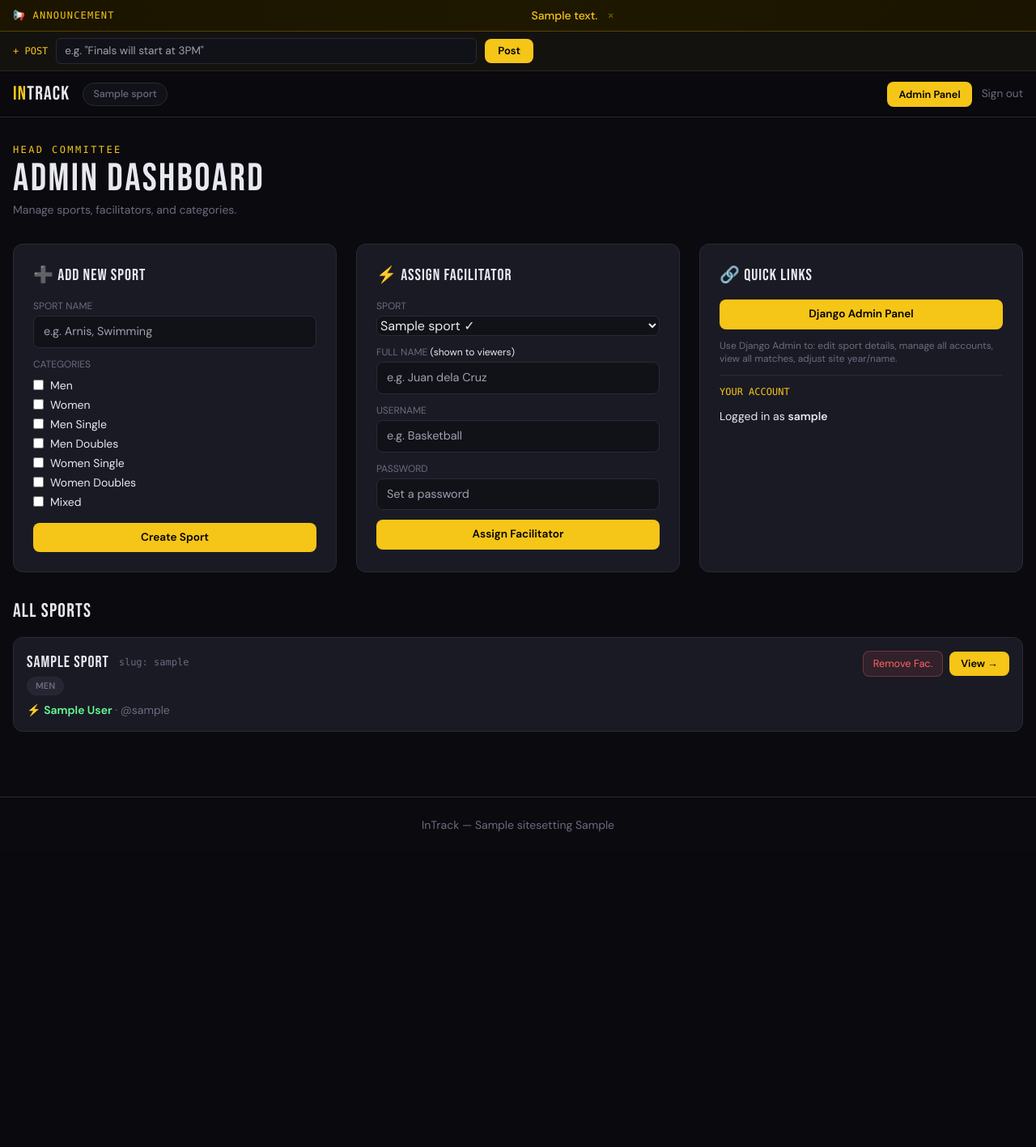
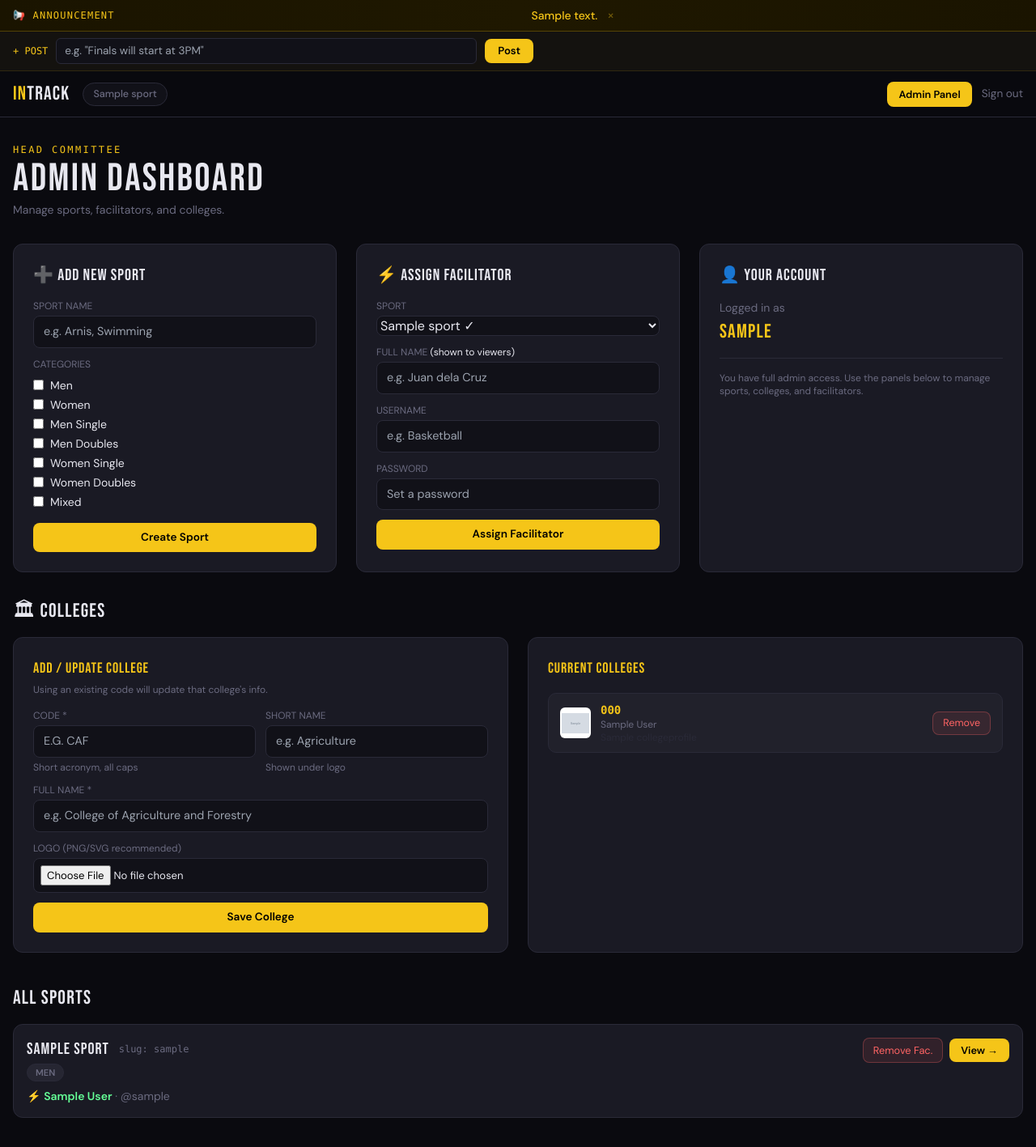
Before and after one commit to jaysonkeito/intratrack, a Django app: page /admin-panel/ in a window 1280 px wide. Shown: the top 1417 px of the page at 81% size. Before the commit the page ends 1028 px from the top, so only its background shows below. Run offline with Django 5.2, Linux system fonts and the light colour scheme; a user stored in the database is signed in; tables that the repository leaves empty hold one stand-in row (values such as "Sample post"); grey boxes marked "Sample" are stand-in pictures; some libraries are stand-ins or nearby versions.

Commit message:
College management UI, remove Django Admin link, improved bracket setup

```diff
--- a/core/templates/core/admin_dashboard.html
+++ b/core/templates/core/admin_dashboard.html
@@ -5,7 +5,7 @@
 <div class="mb-8">
   <p class="font-mono text-xs mb-1" style="color:var(--gold);letter-spacing:0.2em;">HEAD COMMITTEE</p>
   <h1 class="font-display text-5xl">ADMIN DASHBOARD</h1>
-  <p class="text-sm mt-1" style="color:var(--muted);">Manage sports, facilitators, and categories.</p>
+  <p class="text-sm mt-1" style="color:var(--muted);">Manage sports, facilitators, and colleges.</p>
 </div>
 
 <div class="grid grid-cols-1 lg:grid-cols-3 gap-6 mb-8">
@@ -64,21 +64,102 @@
     </form>
   </div>
 
-  <!-- Quick Links -->
+  <!-- Account Info (replaces Django Admin link) -->
   <div class="card p-6">
-    <h2 class="font-display text-xl mb-4">🔗 QUICK LINKS</h2>
-    <div class="flex flex-col gap-3">
-      <a href="/admin/" class="btn-gold" style="display:block;text-align:center;">Django Admin Panel</a>
-      <p class="text-xs" style="color:var(--muted);">Use Django Admin to: edit sport details, manage all accounts, view all matches, adjust site year/name.</p>
-      <hr style="border-color:var(--border);" />
-      <p class="text-xs font-mono" style="color:var(--gold);">YOUR ACCOUNT</p>
-      <p class="text-sm">Logged in as <strong>{{ request.user.username }}</strong></p>
-    </div>
+    <h2 class="font-display text-xl mb-4">👤 YOUR ACCOUNT</h2>
+    <p class="text-sm mb-1" style="color:var(--muted);">Logged in as</p>
+    <p class="font-display text-2xl mb-4" style="color:var(--gold);">{{ request.user.username }}</p>
+    <hr style="border-color:var(--border);margin-bottom:16px;" />
+    <p class="text-xs" style="color:var(--muted);">
+      You have full admin access. Use the panels below to manage sports, colleges, and facilitators.
+    </p>
   </div>
 
 </div>
 
-<!-- Sports & Facilitators Table -->
+<!-- ─── College Management ──────────────────────────────────────────── -->
+<h2 class="font-display text-2xl mb-4">🏛 COLLEGES</h2>
+<div class="grid grid-cols-1 lg:grid-cols-2 gap-6 mb-10">
+
+  <!-- Add / Update College Form -->
+  <div class="card p-6">
+    <h3 class="font-display text-lg mb-1" style="color:var(--gold);">ADD / UPDATE COLLEGE</h3>
+    <p class="text-xs mb-4" style="color:var(--muted);">Using an existing code will update that college's info.</p>
+    <form method="POST" action="/admin-panel/college/create/" enctype="multipart/form-data" class="flex flex-col gap-3">
+      {% csrf_token %}
+      <div class="grid grid-cols-2 gap-3">
+        <div>
+          <label class="text-xs mb-1 block" style="color:var(--muted);">CODE *</label>
+          <input type="text" name="code" placeholder="e.g. CAF" maxlength="10" required
+            style="text-transform:uppercase;" />
+          <p class="text-xs mt-1" style="color:var(--muted);">Short acronym, all caps</p>
+        </div>
+        <div>
+          <label class="text-xs mb-1 block" style="color:var(--muted);">SHORT NAME</label>
+          <input type="text" name="short_name" placeholder="e.g. Agriculture" maxlength="30" />
+          <p class="text-xs mt-1" style="color:var(--muted);">Shown under logo</p>
+        </div>
+      </div>
+      <div>
+        <label class="text-xs mb-1 block" style="color:var(--muted);">FULL NAME *</label>
+        <input type="text" name="full_name" placeholder="e.g. College of Agriculture and Forestry" required />
+      </div>
+      <div>
+        <label class="text-xs mb-1 block" style="color:var(--muted);">LOGO (PNG/SVG recommended)</label>
+        <input type="file" name="logo" accept="image/*"
+          style="background:var(--surface);border:1px solid var(--border);border-radius:8px;padding:8px;color:var(--text);font-size:0.82rem;width:100%;" />
+      </div>
+      <button type="submit" class="btn-gold">Save College</button>
+    </form>
+  </div>
+
+  <!-- Existing Colleges List -->
+  <div class="card p-6">
+    <h3 class="font-display text-lg mb-4" style="color:var(--gold);">CURRENT COLLEGES</h3>
+    {% if colleges %}
+    <div class="flex flex-col gap-2">
+      {% for college in colleges %}
+      <div class="flex items-center justify-between gap-3"
+        style="background:rgba(255,255,255,0.03);border:1px solid var(--border);border-radius:10px;padding:10px 14px;">
+        <div class="flex items-center gap-3">
+          {% if college.logo %}
+          <img src="{{ college.logo.url }}" alt="{{ college.code }}"
+            style="width:38px;height:38px;object-fit:contain;border-radius:6px;background:#fff;padding:2px;" />
+          {% else %}
+          <div style="width:38px;height:38px;border-radius:6px;background:var(--border);display:flex;align-items:center;justify-content:center;">
+            <span class="font-mono text-xs" style="color:var(--muted);">{{ college.code|slice:":3" }}</span>
+          </div>
+          {% endif %}
+          <div>
+            <p class="font-mono text-sm font-bold" style="color:var(--gold);">{{ college.code }}</p>
+            <p class="text-xs" style="color:var(--muted);">{{ college.full_name|default:college.code }}</p>
+            {% if college.short_name %}
+            <p class="text-xs" style="color:var(--border);">{{ college.short_name }}</p>
+            {% endif %}
+          </div>
+        </div>
+        <form method="POST" action="/admin-panel/college/remove/{{ college.code }}/"
+          onsubmit="return confirm('Remove {{ college.code }}? Existing match assignments will remain but the logo and name will be gone.')">
+          {% csrf_token %}
+          <button type="submit"
+            style="background:rgba(255,100,100,0.1);color:#ff6464;border:1px solid rgba(255,100,100,0.3);border-radius:8px;padding:4px 12px;font-size:0.78rem;cursor:pointer;">
+            Remove
+          </button>
+        </form>
+      </div>
+      {% endfor %}
+    </div>
+    {% else %}
+    <div style="color:var(--muted);text-align:center;padding:24px 0;">
+      <p class="font-display text-lg mb-1">NO COLLEGES YET</p>
+      <p class="text-sm">Add colleges using the form on the left.</p>
+    </div>
+    {% endif %}
+  </div>
+
+</div>
+
+<!-- ─── Sports & Facilitators ──────────────────────────────────────── -->
 <h2 class="font-display text-2xl mb-4">ALL SPORTS</h2>
 <div class="flex flex-col gap-3">
   {% for sport in sports %}
@@ -89,7 +170,6 @@
           <p class="font-display text-xl">{{ sport.name }}</p>
           <span class="font-mono text-xs" style="color:var(--muted);">slug: {{ sport.slug }}</span>
         </div>
-        <!-- Categories -->
         <div class="flex gap-1 flex-wrap mb-2">
           {% for cat in sport.categories.all %}
           <span class="badge-scheduled">{{ cat.get_name_display }}</span>
@@ -97,7 +177,6 @@
           <span class="text-xs" style="color:var(--muted);">No categories configured</span>
           {% endfor %}
         </div>
-        <!-- Facilitator -->
         {% if sport.facilitator %}
           <p class="text-sm" style="color:#64ff96;">
             ⚡ <strong>{{ sport.facilitator_display_name|default:sport.facilitator.username }}</strong>
--- a/core/urls.py
+++ b/core/urls.py
@@ -18,6 +18,8 @@ urlpatterns = [
     path('admin-panel/sport/create/', views.create_sport, name='create_sport'),
     path('admin-panel/facilitator/create/', views.create_facilitator, name='create_facilitator'),
     path('admin-panel/facilitator/remove/<slug:sport_slug>/', views.remove_facilitator, name='remove_facilitator'),
+    path('admin-panel/college/create/', views.create_college, name='create_college'),
+    path('admin-panel/college/remove/<str:code>/', views.remove_college, name='remove_college'),
     # Facilitator
     path('facilitator/', views.facilitator_dashboard, name='facilitator_dashboard'),
     path('facilitator/bracket/<int:cat_id>/setup/', views.setup_bracket, name='setup_bracket'),
--- a/core/views.py
+++ b/core/views.py
@@ -12,7 +12,7 @@ from .models import (
     Sport, SportCategoryConfig, Category, Participant, Match,
     SiteSettings, Announcement, CollegeProfile, Player,
     ChampionshipAward, FacilitatorSession,
-    COLLEGE_CHOICES, BRACKET_CHOICES, ALL_POSSIBLE_CATEGORIES
+    COLLEGE_CHOICES, BRACKET_CHOICES, ALL_POSSIBLE_CATEGORIES, get_college_choices
 )
 from .bracket_engine import generate_bracket, advance_winner
 
@@ -231,12 +231,12 @@ def category_detail(request, sport_slug, cat_name):
         'losers_rounds': dict(sorted(losers_rounds.items())),
         'grand_final': grand_final,
         'is_facilitator': fac,
-        'colleges': COLLEGE_CHOICES,
+        'colleges': get_college_choices(),
         'participants': category.participants.prefetch_related('players').all(),
         'college_profiles': college_profiles,
         'awards': awards,
         'is_championship_done': is_championship_done,
-        'college_choices': COLLEGE_CHOICES,
+        'college_choices': get_college_choices(),
     })
 
 
@@ -317,9 +317,11 @@ def admin_dashboard(request):
     if not is_admin(request.user):
         return redirect('home')
     sports = Sport.objects.prefetch_related('categories', 'category_configs').all()
+    colleges = CollegeProfile.objects.all()
     return render(request, 'core/admin_dashboard.html', {
         'sports': sports,
         'all_categories': ALL_POSSIBLE_CATEGORIES,
+        'colleges': colleges,
     })
 
 
@@ -379,6 +381,37 @@ def remove_facilitator(request, sport_slug):
     sport.facilitator = None
     sport.facilitator_display_name = ''
     sport.save()
+    return redirect('admin_dashboard')
+
+
+@login_required
+@require_POST
+def create_college(request):
+    """Admin adds a new college."""
+    if not is_admin(request.user):
+        return redirect('home')
+    code      = request.POST.get('code', '').strip().upper()
+    full_name = request.POST.get('full_name', '').strip()
+    short_name = request.POST.get('short_name', '').strip()
+    logo      = request.FILES.get('logo')
+    if not code or not full_name:
+        return redirect('admin_dashboard')
+    profile, created = CollegeProfile.objects.get_or_create(code=code)
+    profile.full_name  = full_name
+    profile.short_name = short_name
+    if logo:
+        profile.logo = logo
+    profile.save()
+    return redirect('admin_dashboard')
+
+
+@login_required
+@require_POST
+def remove_college(request, code):
+    """Admin removes a college profile."""
+    if not is_admin(request.user):
+        return redirect('home')
+    CollegeProfile.objects.filter(code=code).delete()
     return redirect('admin_dashboard')
 
 
```
Also changed, not shown: core/models.py (+13 -18 lines), core/templates/core/facilitator_dashboard.html (+21 -5 lines).
